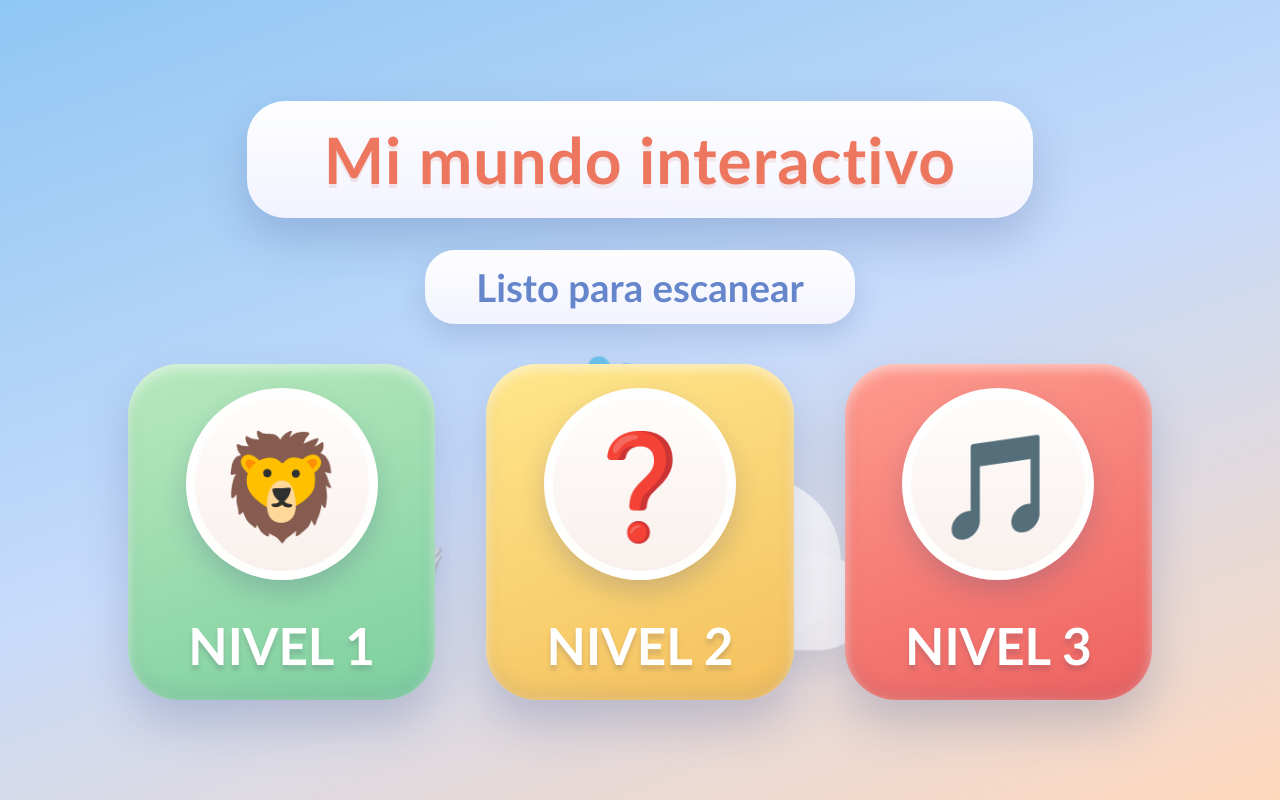
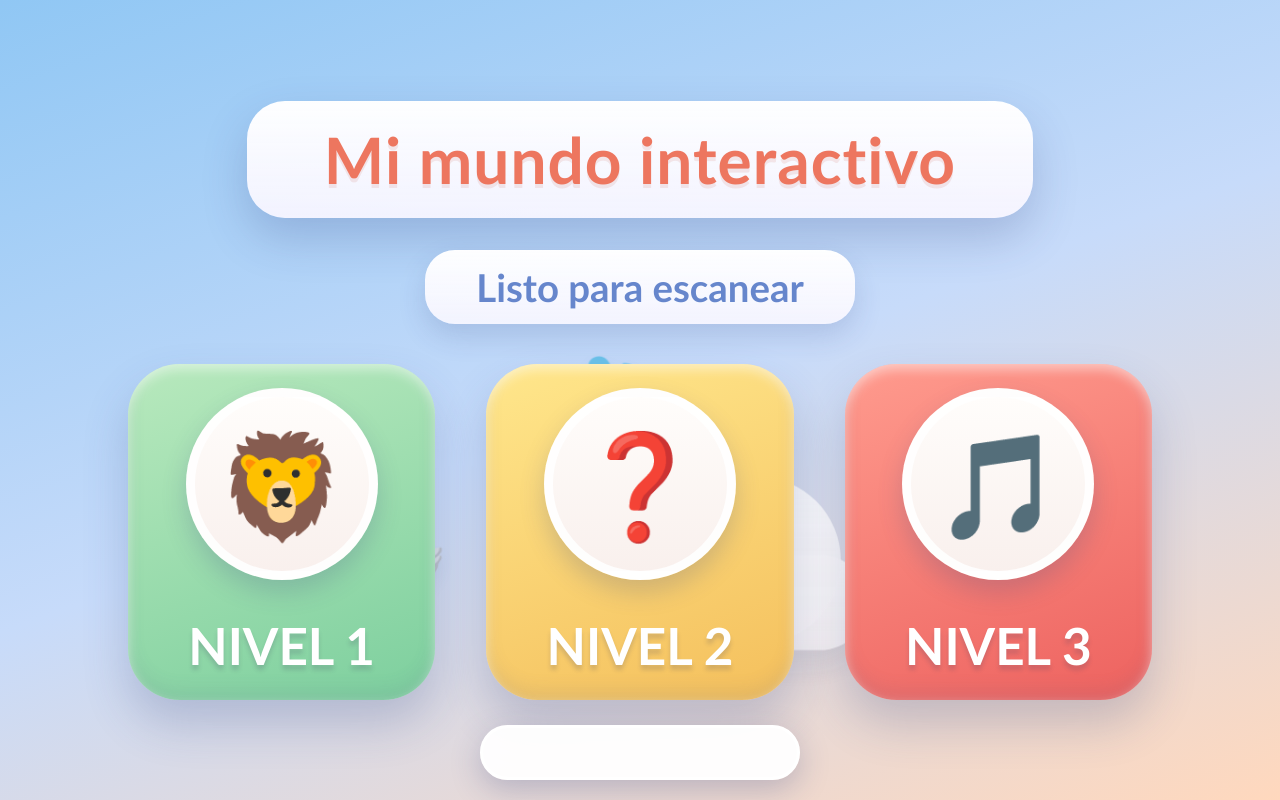
Before and after one commit to GregoryFloresA/mi-mundo-interactivo, a plain HTML site: page index.html in a window 1280 px wide. Drawn offline with Linux system fonts and the light colour scheme.

Commit message:
Update index.html

```diff
--- a/index.html
+++ b/index.html
@@ -964,18 +964,30 @@ body.tema-aves #fondoAves{
 
 #codigo{
     position:fixed;
-
-    top:1px;
-    left:1px;
-
-    width:2px;
-    height:2px;
-
-    padding:0;
-    border:0;
-
-    opacity:0.01;
-
+    bottom:20px;
+    left:50%;
+    transform:translateX(-50%);
+
+    width:320px;
+    height:55px;
+
+    padding:10px 20px;
+
+    border:3px solid #ffffff;
+    border-radius:30px;
+
+    background:rgba(255,255,255,0.95);
+    color:#445278;
+
+    font-size:26px;
+    font-weight:bold;
+    text-align:center;
+    text-transform:uppercase;
+
+    box-shadow:0 10px 30px rgba(48,65,126,0.25);
+
+    outline:none;
+    opacity:1;
     z-index:9999;
 }
 
```
